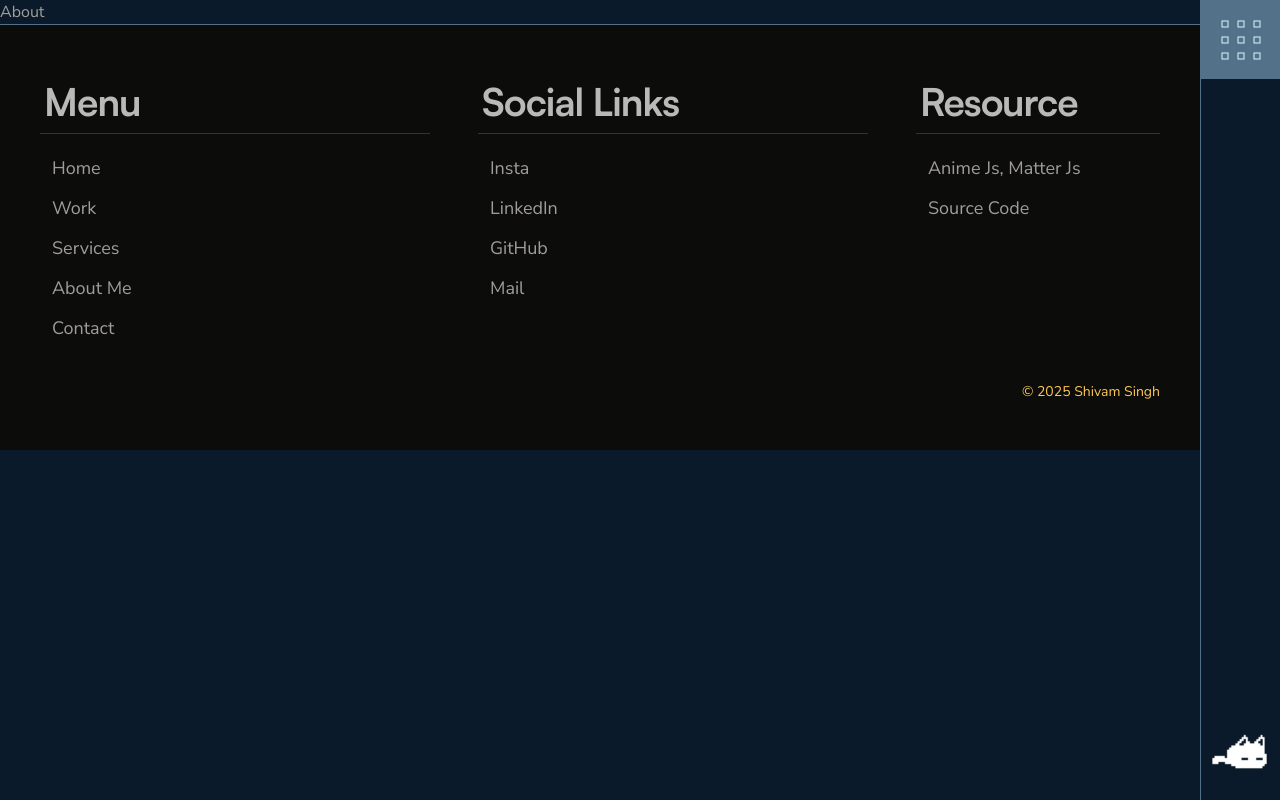
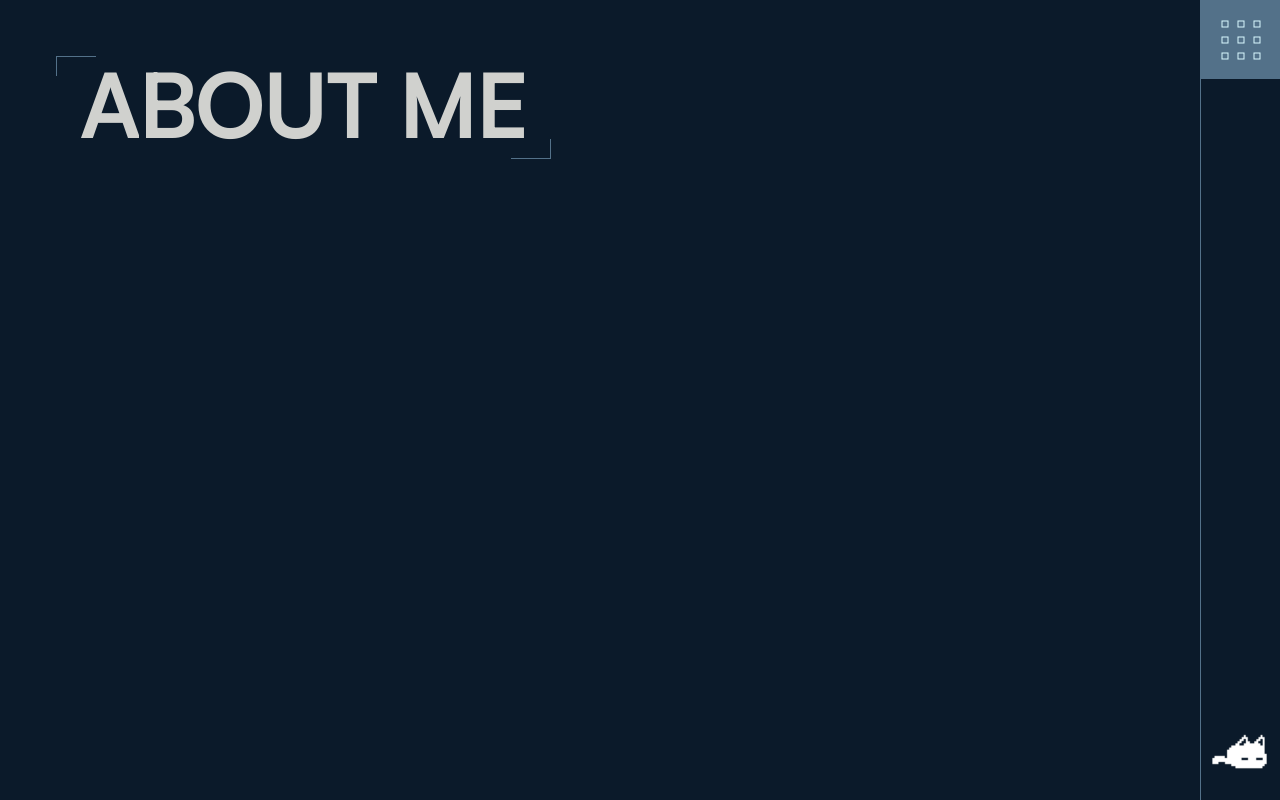
Before and after one commit to shivam4940x/portfolio, a React (Vite) app: page /about in a window 1280 px wide. Built offline with nearby package versions, Linux system fonts and the light colour scheme.

Commit message:
nothing today

```diff
--- a/src/assets/css/tailwind.css
+++ b/src/assets/css/tailwind.css
@@ -81,6 +81,9 @@ h5 {
 .heading {
   @apply text-[clamp(2.5rem,7vw,7.5rem)] tracking-tight font-bold leading-[clamp(2rem,5.7vw,6.5rem)] text-mute-white/90 uppercase;
 }
-h5 {
+h4 {
   @apply text-[clamp(1.4rem,3vw,2.5rem)] tracking-tight font-bold leading-[clamp(1.5rem,8vw,3.5rem)] text-mute-white/80;
 }
+h5{
+  @apply text-[clamp(1.3rem,2.2vw,1.8rem)] tracking-tight;
+}
--- a/src/components/home/Hero.tsx
+++ b/src/components/home/Hero.tsx
@@ -31,7 +31,7 @@ const Hero = () => {
             </h1>
           </div>
         </div>
-        <div className="absolute z-10 takeScreen">
+        <div className="absolute z-10 takeScreen opacity-90">
           <PhysicsShit />
         </div>
       </div>
--- a/src/components/home/Last.tsx
+++ b/src/components/home/Last.tsx
@@ -7,7 +7,7 @@ import TransitionLink from "../ui/TransitionLink";
 const Last = () => {
   return (
     <div className="md:my-30 my-16 px-4 md:px-20">
-      <div className="min-h-96 w-full wrapper will-change-transform -translate-y-full border p-8 bg-dull-black relative overflow-hidden">
+      <div className="min-h-96 w-full wrapper will-change-transform -translate-y-full border border-border-light p-8 bg-dull-black relative overflow-hidden">
         <div className="my-12">
           <div className="mx-auto w-max text-mute-white">
             <h1 className="uppercase">
--- a/src/components/home/Service.tsx
+++ b/src/components/home/Service.tsx
@@ -117,7 +117,7 @@ const Service = () => {
             className="sticky service md:pb-70 pb-40 last:pb-12 last:md:pb-32"
             style={{ top: `${Math.max(h2Height + 14, 60) * index}px` }}
           >
-            <div className="border-t py-4 bg-dull-black grid grid-cols-1 lg:grid-cols-10 gap-y-10 items-start px-4 md:px-10">
+            <div className="border-t border-border-light py-4 bg-dull-black grid grid-cols-1 lg:grid-cols-10 gap-y-10 items-start px-4 md:px-10">
               <div className="font-pixel text-5xl col-span-4 hidden lg:flex justify-center items-center w-max leading-20">
                 ({index + 1})
               </div>
--- a/src/components/layout.tsx
+++ b/src/components/layout.tsx
@@ -106,9 +106,9 @@ export const Footer = () => {
 
           return (
             <div key={title} className={colSpan}>
-              <h5 className="border-b border-border-light font-bold text-xl px-1 pb-1">
+              <h4 className="border-b border-border-light font-bold text-xl px-1 pb-1">
                 {title}
-              </h5>
+              </h4>
               <ul className="px-3 mt-5 text-lg capitalize space-y-3">
                 {items.map(({ text, href }) => {
                   if (title == "Menu") {
--- /dev/null
+++ b/src/components/ui/Frame.tsx
@@ -0,0 +1,35 @@
+import type { ReactNode } from "react";
+
+interface Props {
+  children: ReactNode;
+  className?: string;
+  h?: number;
+  w?: number;
+}
+
+const Frame = ({ children, className, w = 24, h = 16 }: Props) => {
+  return (
+    <div className={`relative ${className}`}>
+      {children}
+      <div className="absolute takeScreen">
+        <div className="div relative">
+          <div
+            style={{
+              width: `${w}px`,
+              height: `${h}px`,
+            }}
+            className="border-l border-t absolute top-0 left-0"
+          ></div>
+          <div
+            style={{
+              width: `${w}px`,
+              height: `${h}px`,
+            }}
+            className="h-4 w-6 border-r border-b absolute bottom-0 right-0"
+          ></div>
+        </div>
+      </div>
+    </div>
+  );
+};
+export default Frame;
--- a/src/json/Layout.json
+++ b/src/json/Layout.json
@@ -6,7 +6,6 @@
       "items": [
         { "text": "Home", "href": "/" },
         { "text": "Work", "href": "/work" },
-        { "text": "Services", "href": "/services" },
         { "text": "About Me", "href": "/about" },
         { "text": "Contact", "href": "/contact" }
       ]
@@ -27,6 +26,8 @@
       "title": "Resource",
       "items": [
         { "text": "Anime Js, Matter Js", "href": "https://animejs.com/" },
+        { "text": " Matter Js", "href": "https://brm.io/matter-js/" },
+        { "text": "Tailwind css", "href": "https://tailwindcss.com/" },
         {
           "text": "Source Code",
           "href": "https://github.com/shivam4940x/portfolio"
@@ -38,7 +39,6 @@
     "links": [
       { "text": "Home", "href": "/" },
       { "text": "Work", "href": "/work" },
-      { "text": "Services", "href": "/services" },
       { "text": "About Me", "href": "/about" },
       { "text": "Contact", "href": "/contact" }
     ]
--- a/src/layouts/default.tsx
+++ b/src/layouts/default.tsx
@@ -139,7 +139,7 @@ const DefaultLayout = () => {
     <div className="h-dvh w-screen flex overflow-hidden">
       <main
         ref={containerRef}
-        className="grow fadeIn duration-500 max-w-full max-h-full overflow-y-scroll relative md:max-w-[calc(100%_-_5rem)]"
+        className="grow fadeIn duration-500 max-w-full max-h-full overflow-y-scroll relative md:max-w-[calc(100%_-_5rem)] fateIn"
       >
         <Outlet key={location.pathname} />
         <Footer />
--- a/src/pages/About.tsx
+++ b/src/pages/About.tsx
@@ -1,4 +1,22 @@
+import TextIn from "@/components/anim/TextIn";
+import Frame from "@/components/ui/Frame";
+
 const About = () => {
-  return <div>About</div>;
+  return (
+    <>
+      <section className="px-12 py-14 min-h-screen">
+        <div>
+          <div className="px-2">
+            <Frame w={40} h={20} className="w-max px-6 py-3">
+              <h1 className="heading">
+                <TextIn>About me</TextIn>
+              </h1>
+            </Frame>
+          </div>
+        </div>
+        <div></div>
+      </section>
+    </>
+  );
 };
 export default About;
--- a/src/pages/Work.tsx
+++ b/src/pages/Work.tsx
@@ -1,4 +1,5 @@
 import TextIn from "@/components/anim/TextIn";
+import Frame from "@/components/ui/Frame";
 import TransitionLink from "@/components/ui/TransitionLink";
 import { work as workData } from "@/json/Work.json";
 import { animate } from "animejs";
@@ -80,20 +81,12 @@ const List = ({ heading, sub, techStack, name }: WorkItem) => {
               <span>&gt;</span>
             </div>
             <div className="space-y-4 max-w-full">
-              <div className="relative md:w-max w-full max-w-full py-2 px-4">
+              <Frame className="md:w-max w-full max-w-full py-2 px-4">
                 <h3 className="text-xl md:text-2xl text-center md:text-left font-semibold relative z-10 break-words">
                   <span className="text-complimentary">{heading}</span>
                 </h3>
-                <div className="absolute takeScreen">
-                  <div className="div relative">
-                    <div className="h-4 w-6 border-l border-t absolute top-0 left-0"></div>
-                    <div className="h-4 w-6 border-r border-b absolute bottom-0 right-0"></div>
-                  </div>
-                </div>
-              </div>
-              <p className="text-sm md:text-base text-muted break-words">
-                {sub}
-              </p>
+              </Frame>
+              <p className="text-base md:text-lg break-words">{sub}</p>
             </div>
           </div>
 
@@ -148,9 +141,9 @@ const Work = () => {
               >{`Professional work - ${workData["Client Work"].length}`}</TextIn>
             </h2>
           </div>
-          <div className="w-full border-t border-b border-border-light">
+          <div className="w-full border-t border-border-light">
             {workData["Client Work"].length == 0 ? (
-              <div className="center text-3xl py-5">
+              <div className="center md:text-3xl text-base py-5">
                 Nothing yet... but looking forward for it!
               </div>
             ) : (
```
